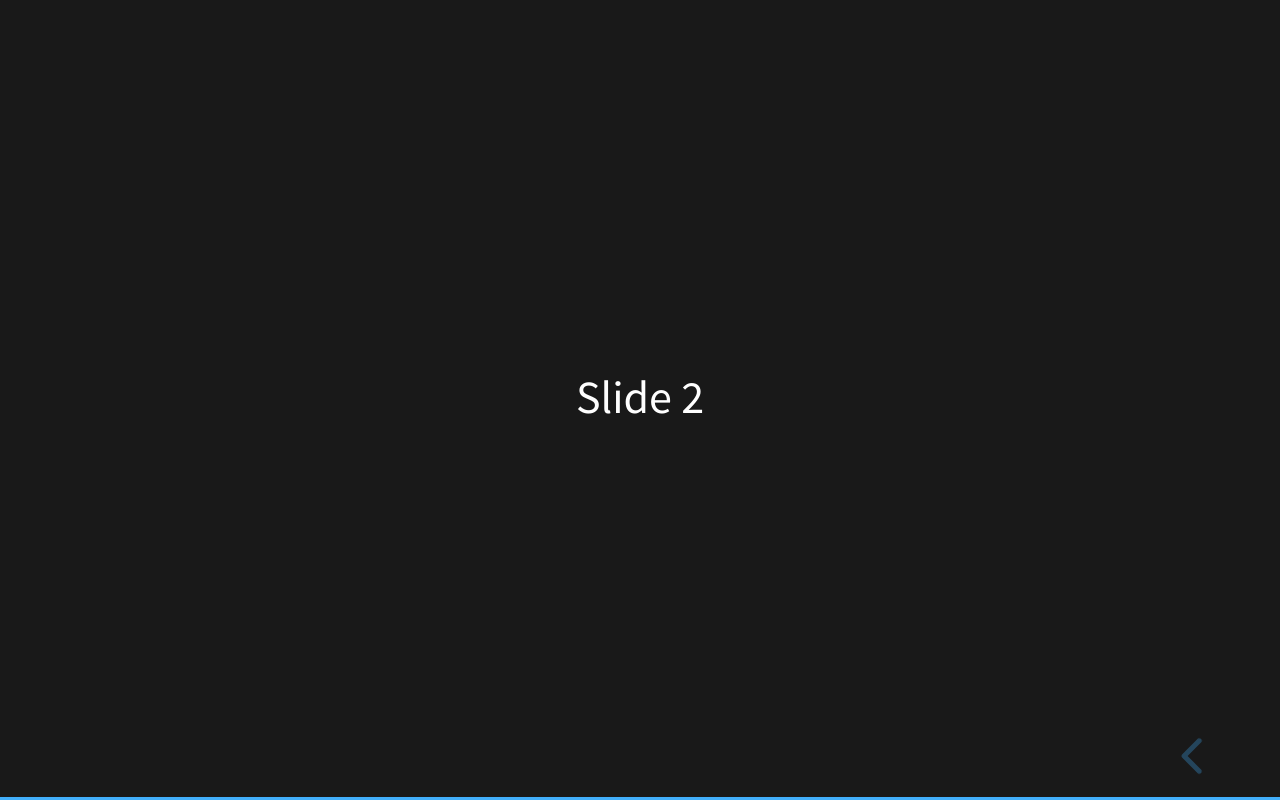
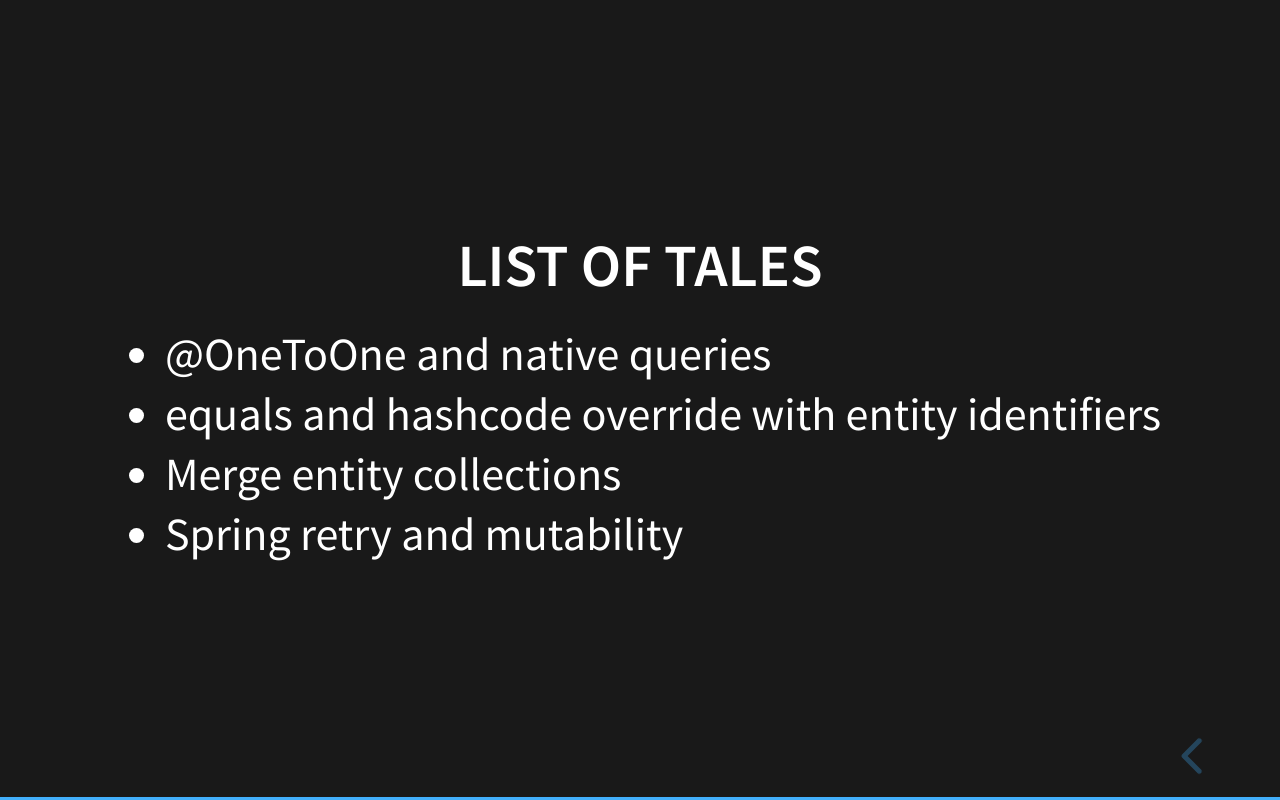
Before and after one commit to cargy/orm-wonder-tales, a website: page slides/index.html in a window 1280 px wide. Both pictures are taken after a click on the button "next slide". Drawn offline with Linux system fonts and the light colour scheme.

Commit message:
add some topics

```diff
--- a/slides/index.html
+++ b/slides/index.html
@@ -4,7 +4,7 @@
 		<meta charset="utf-8">
 		<meta name="viewport" content="width=device-width, initial-scale=1.0, maximum-scale=1.0, user-scalable=no">
 
-		<title>reveal.js</title>
+		<title>ORM wonder tales</title>
 
 		<link rel="stylesheet" href="dist/reset.css">
 		<link rel="stylesheet" href="dist/reveal.css">
@@ -16,8 +16,18 @@
 	<body>
 		<div class="reveal">
 			<div class="slides">
-				<section>Slide 1</section>
-				<section>Slide 2</section>
+				<section>ORM Wonder Tales</section>
+				<section>
+                    <h3>List of tales</h3>
+                    <ul>
+                        <li>@OneToOne and native queries</li>
+                        <li>equals and hashcode override with entity
+                            identifiers</li>
+                        <li>Merge entity collections</li>
+                        <li>Spring retry and mutability</li>
+                    </ul>
+
+                </section>
 			</div>
 		</div>
 
```
